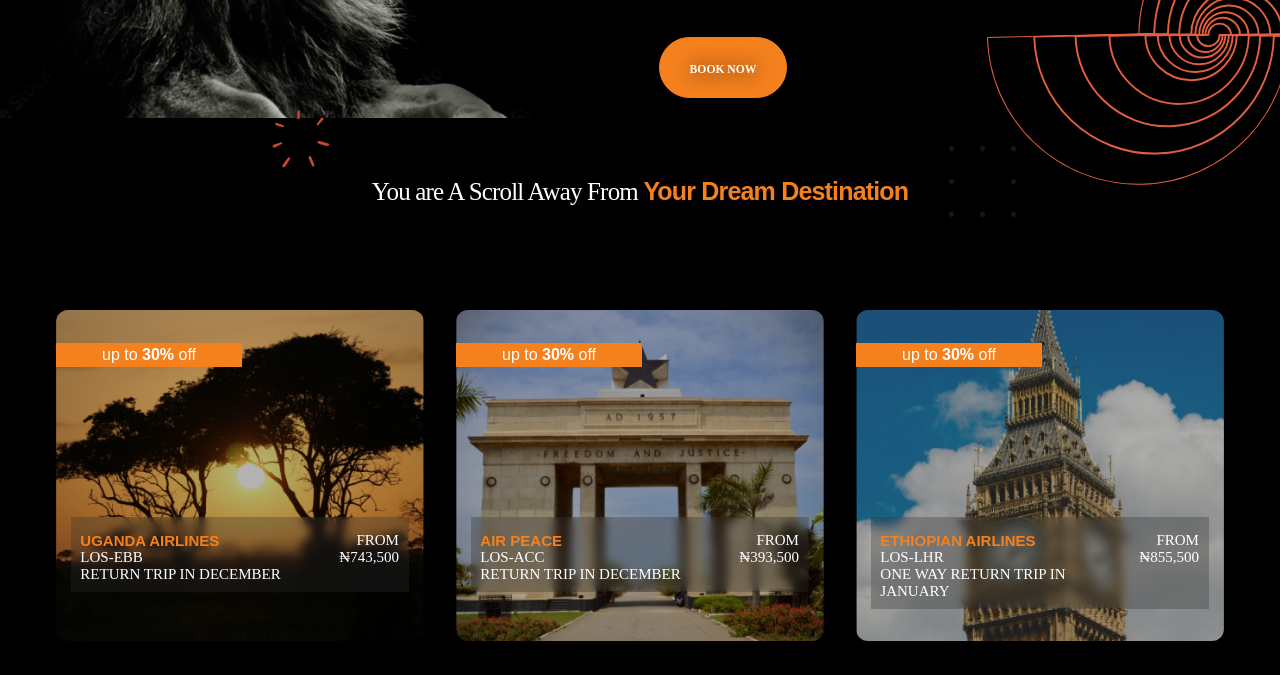
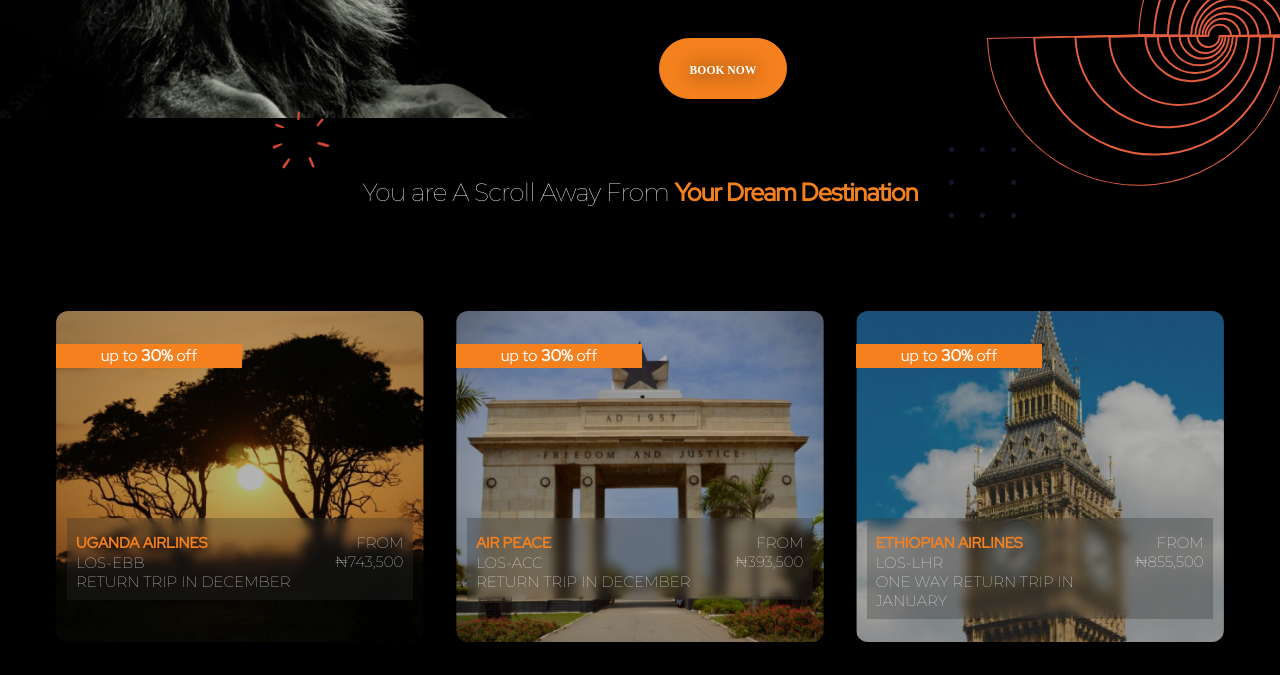
Before and after one commit to 4c10df/Travelden-OnePage-web, a website: page index.html in a window 1280 px wide. Shown: the part 441-1116 px from the top of the page. Drawn offline with nearby package versions, Linux system fonts and the light colour scheme.

Commit message:
updating website

```diff
--- a/index.html
+++ b/index.html
@@ -4,7 +4,9 @@
     <meta name="viewport" content="width=device-width, initial-scale=1.0">
     <title>Travel Eden</title>
     <link rel="stylesheet" href="main.css">
-    <link href="https://fonts.googleapis.com/css2?family=Fraunces:ital,wght@1,300&family=Nunito:wght@700&family=Red+Hat+Display&display=swap" rel="stylesheet">
+
+    <link rel="preconnect" href="https://fonts.gstatic.com" crossorigin>
+    <link href="https://fonts.googleapis.com/css2?family=Fraunces:ital,wght@1,300&family=Montserrat:wght@100&family=Nunito:wght@700&family=Red+Hat+Display&display=swap" rel="stylesheet">
     <script type="module" src="https://unpkg.com/ionicons@7.1.0/dist/ionicons/ionicons.esm.js"></script>
     <script nomodule src="https://unpkg.com/ionicons@7.1.0/dist/ionicons/ionicons.js"></script>
 
--- a/input.css
+++ b/input.css
@@ -1,8 +1,11 @@
 *{
-   font-family: 'Montserrat', sans-serif;
    box-sizing: border-box;
    padding:0;
    margin:0;
+   font-family: 'Fraunces', serif;
+   font-family: 'Montserrat', sans-serif;
+   font-family: 'Nunito', sans-serif;
+   font-family: 'Red Hat Display', sans-serif;
 }
 
 @import url(https://fonts.google.com/specimen/Space+Grotesk);
```
Also changed, not shown: main.css.
